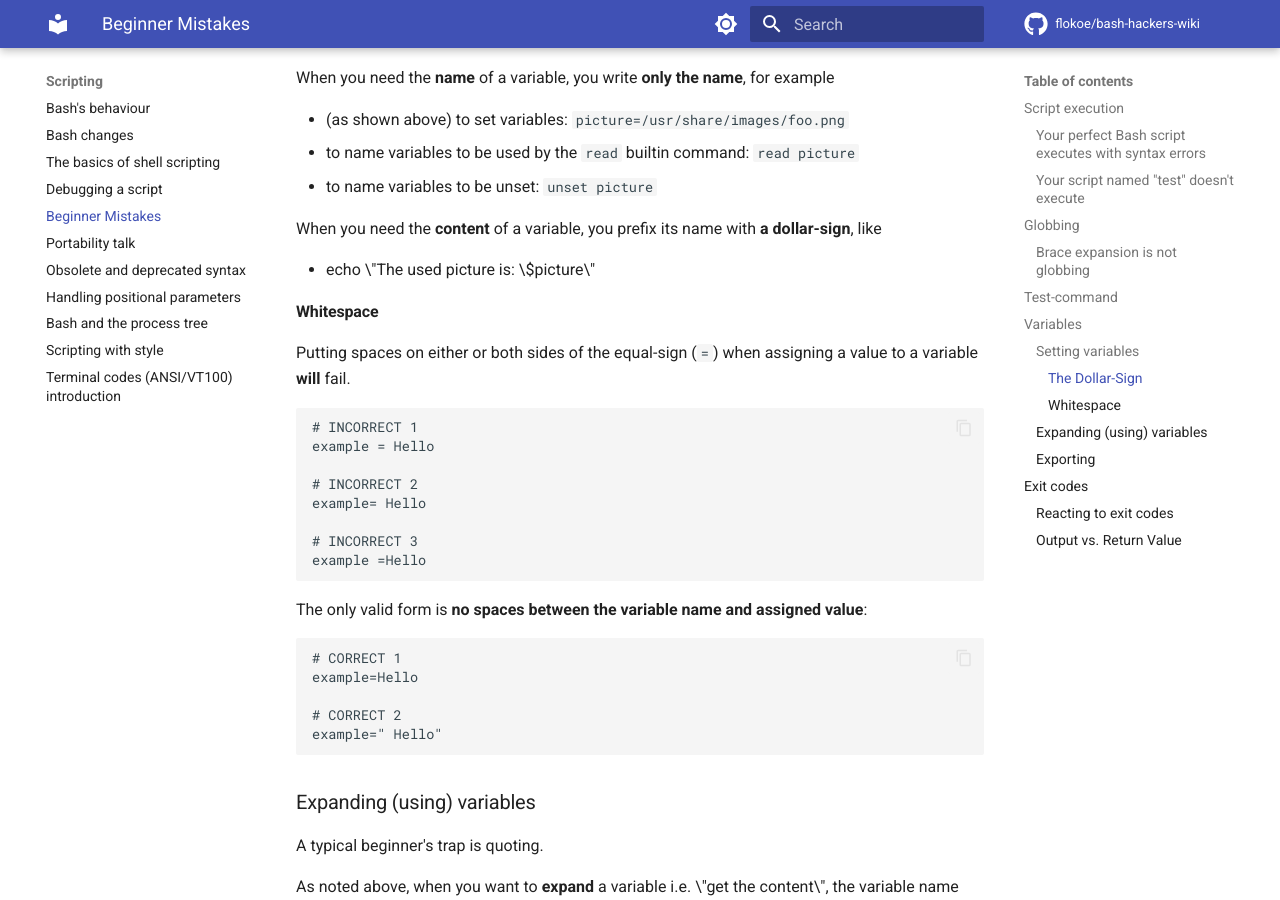
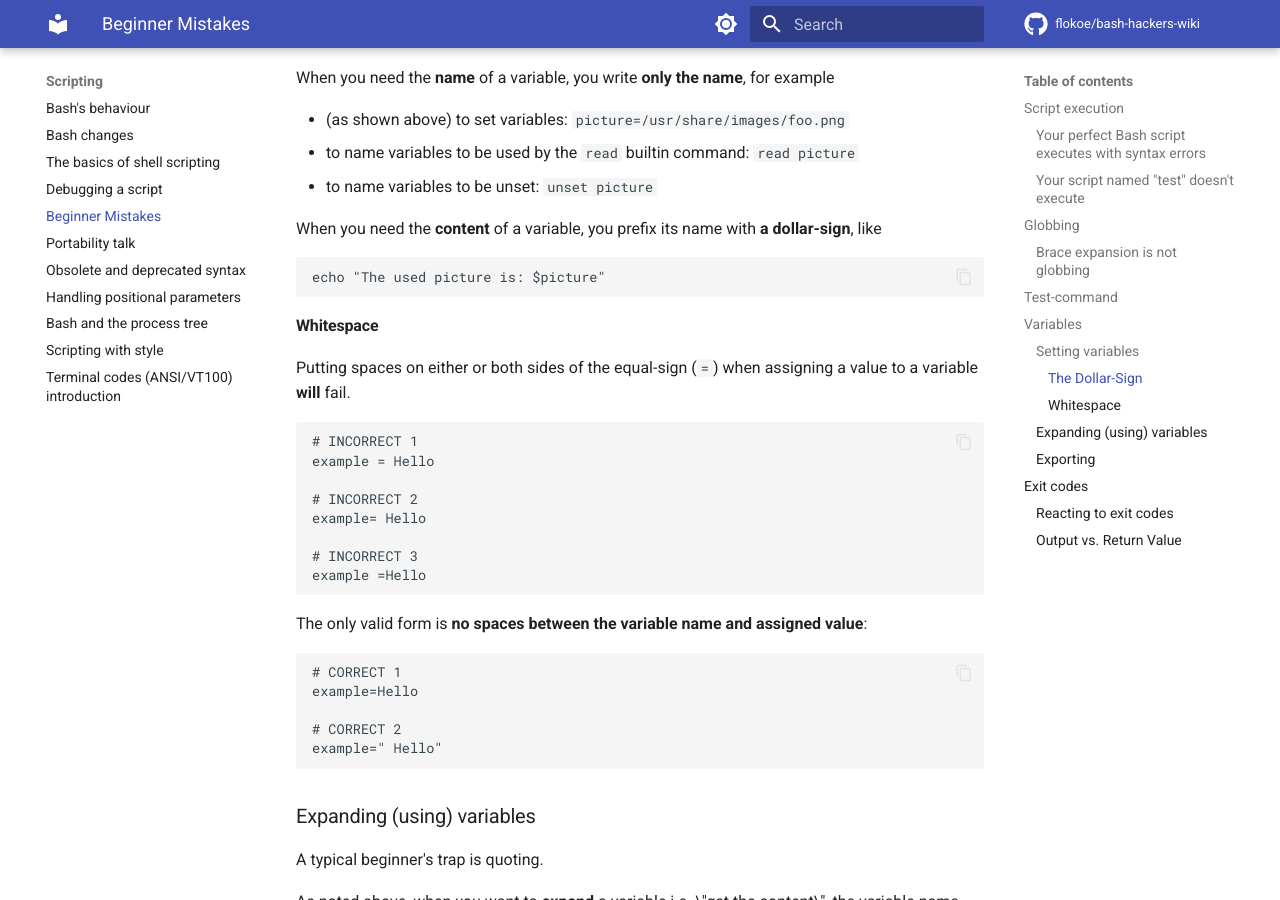
Before and after one commit to flokoe/bash-hackers-wiki, an MkDocs documentation site: the page built from docs/scripting/newbie_traps.md, in a window 1280 px wide and 900 px high, scrolled down 2340 px. Built offline with MkDocs 1.6.1 and Material for MkDocs 9.7.7, drawn with Linux system fonts in a browser that asks for light colours; comment, search, counter and statistics services are not loaded; old or Windows-style settings are respelled for this version of MkDocs.

Commit message:
fix improper escape.

```diff
--- a/docs/scripting/newbie_traps.md
+++ b/docs/scripting/newbie_traps.md
@@ -116,7 +116,7 @@ for example
 When you need the **content** of a variable, you prefix its name with
 **a dollar-sign**, like
 
--   echo \"The used picture is: \$picture\"
+    echo "The used picture is: $picture"
 
 #### Whitespace
 
```
